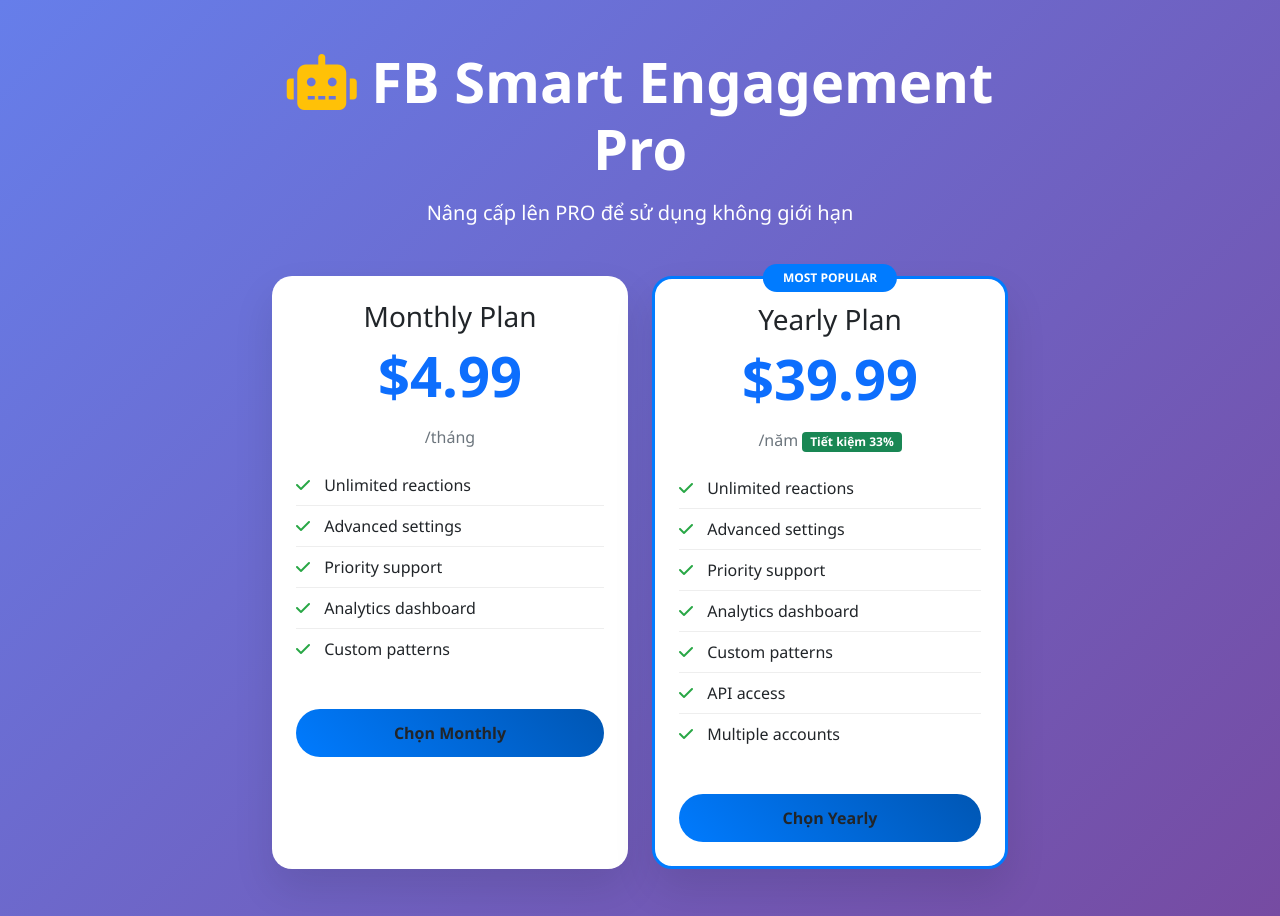
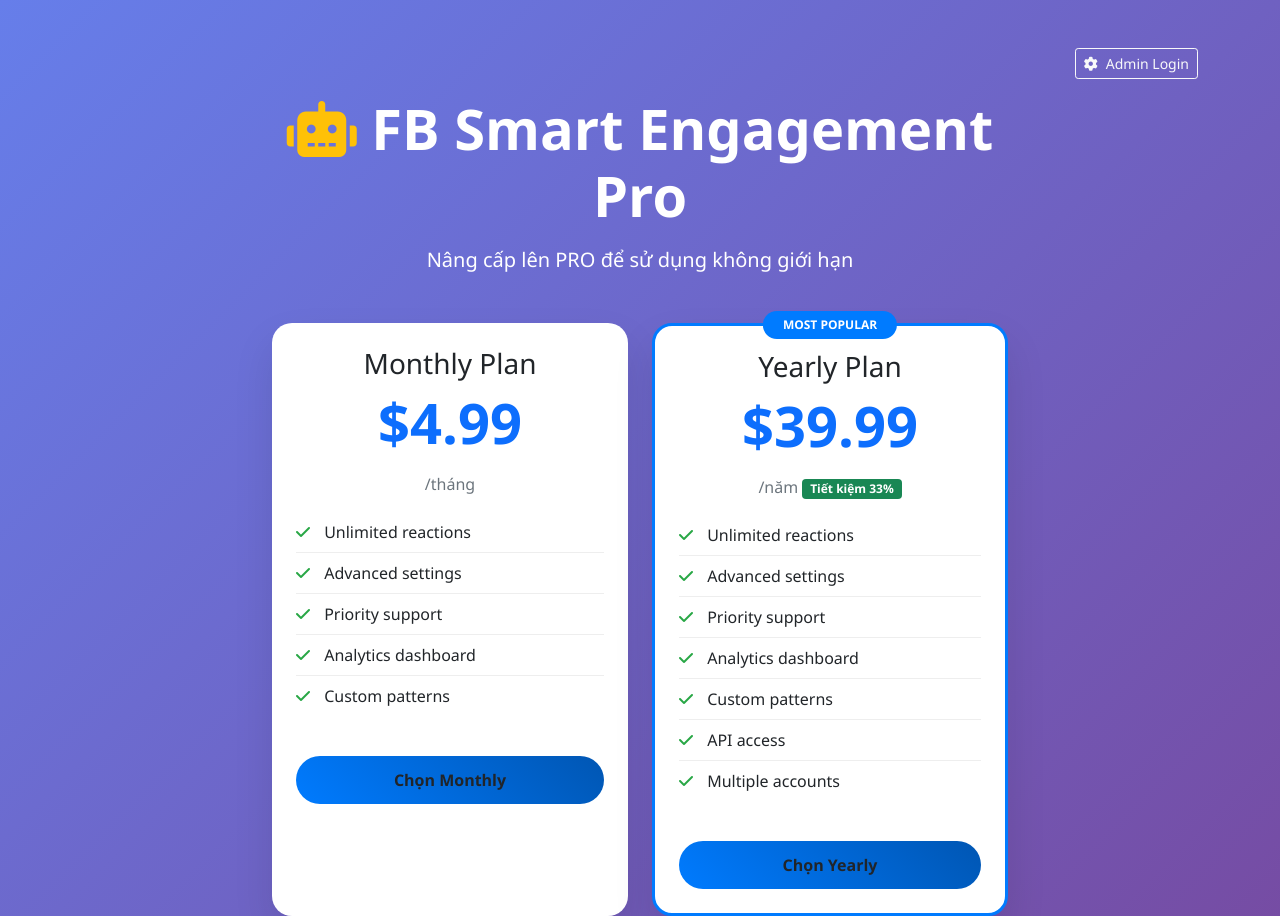
Before and after one commit to dinhkhanhtung/fb-smart-engagement-backend, a website: page public/index.html in a window 1280 px wide. Shown: the top 916 px of the page. Drawn offline with nearby package versions, Linux system fonts and the light colour scheme.

Commit message:
Add Admin Login button to homepage and payment page

```diff
--- a/public/index.html
+++ b/public/index.html
@@ -85,6 +85,13 @@
 
 <body>
     <div class="container py-5">
+        <!-- Admin Login Button -->
+        <div class="text-end mb-3">
+            <a href="/admin" class="btn btn-outline-light btn-sm">
+                <i class="fas fa-cog me-2"></i>Admin Login
+            </a>
+        </div>
+
         <div class="row justify-content-center">
             <div class="col-lg-8">
                 <!-- Header -->
```
Also changed, not shown: public/payment-vietnam.html (+7 -0 lines), server.js (line endings or trailing spaces), vercel.json.
